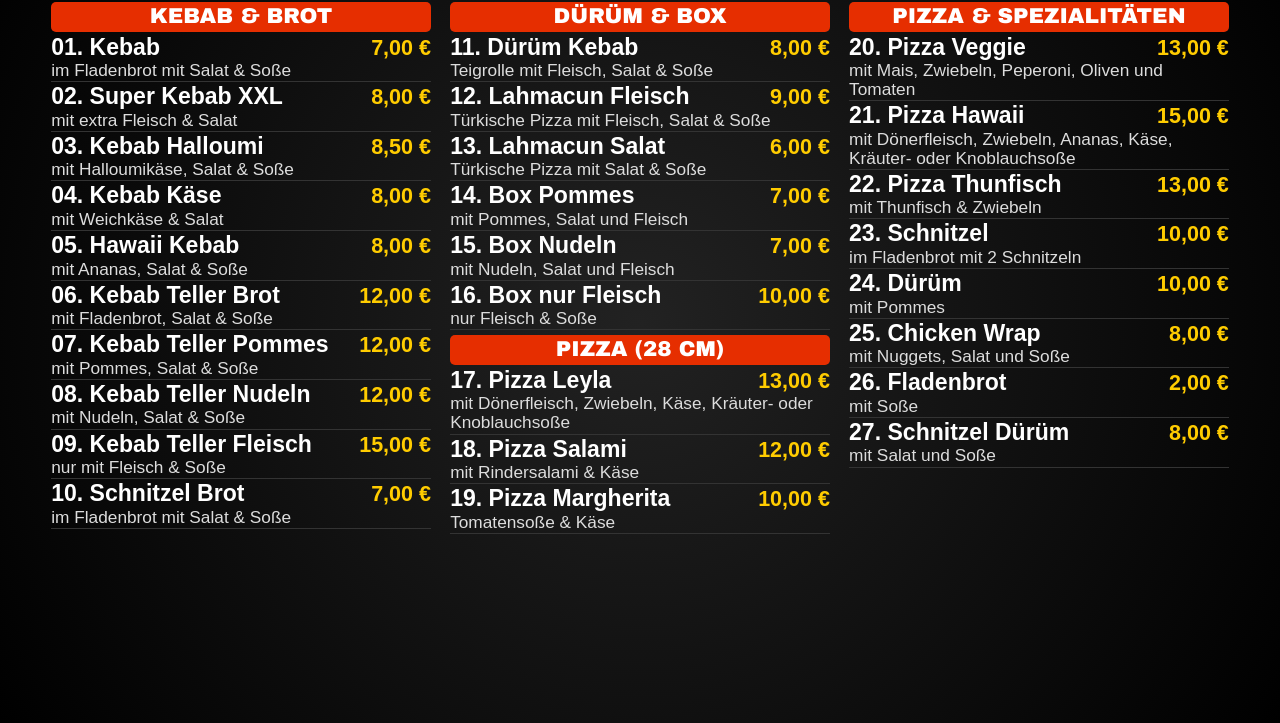
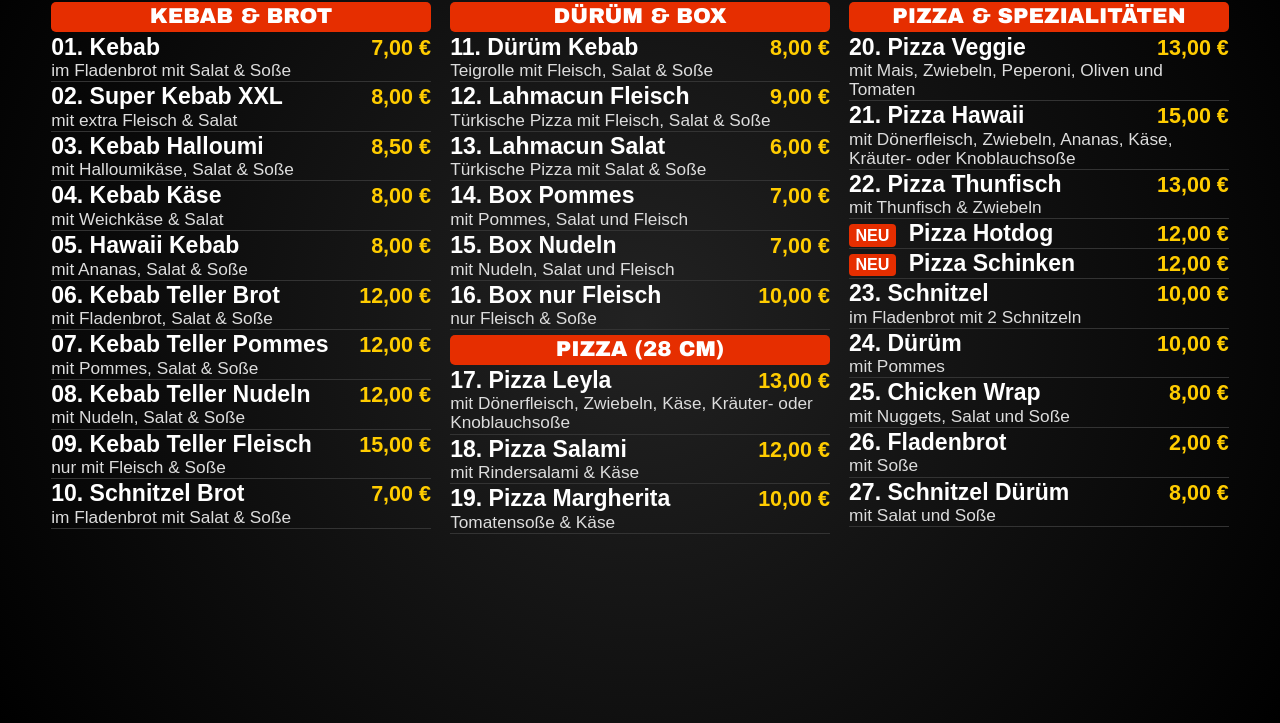
Before and after one commit to avazbaba/leyla, a plain HTML site: page index.html in a window 1280 px wide. Shown: the part 77-800 px from the top of the page. Drawn offline with Linux system fonts and the light colour scheme.

Commit message:
Add new label style and update item display
Added a new label style for new items and updated item display to include new labels for Pizza Hotdog and Pizza Schinken.

```diff
--- a/index.html
+++ b/index.html
@@ -196,6 +196,17 @@
             min-width: 0;
             min-height: 0;
             object-fit: contain;
+        }
+        .new-label {
+            display: inline-block;
+            background: #e62e00;
+            color: #ffffff;
+            padding: 0.15rem 0.4rem;
+            border-radius: 0.25rem;
+            font-size: 0.7em;
+            font-weight: bold;
+            margin-right: 0.4rem;
+            vertical-align: middle;
         }
 
         /* Size text against both screen dimensions to limit wrapping on narrower TVs. */
@@ -470,6 +481,20 @@
 
             <div class="item-container">
                 <div class="item">
+                    <span class="item-name"><span class="new-label">NEU</span> Pizza Hotdog</span>
+                    <span class="price">12,00 €</span>
+                </div>
+            </div>
+
+            <div class="item-container">
+                <div class="item">
+                    <span class="item-name"><span class="new-label">NEU</span> Pizza Schinken</span>
+                    <span class="price">12,00 €</span>
+                </div>
+            </div>
+
+            <div class="item-container">
+                <div class="item">
                     <span class="item-name">23. Schnitzel</span>
                     <span class="price">10,00 €</span>
                 </div>
```
